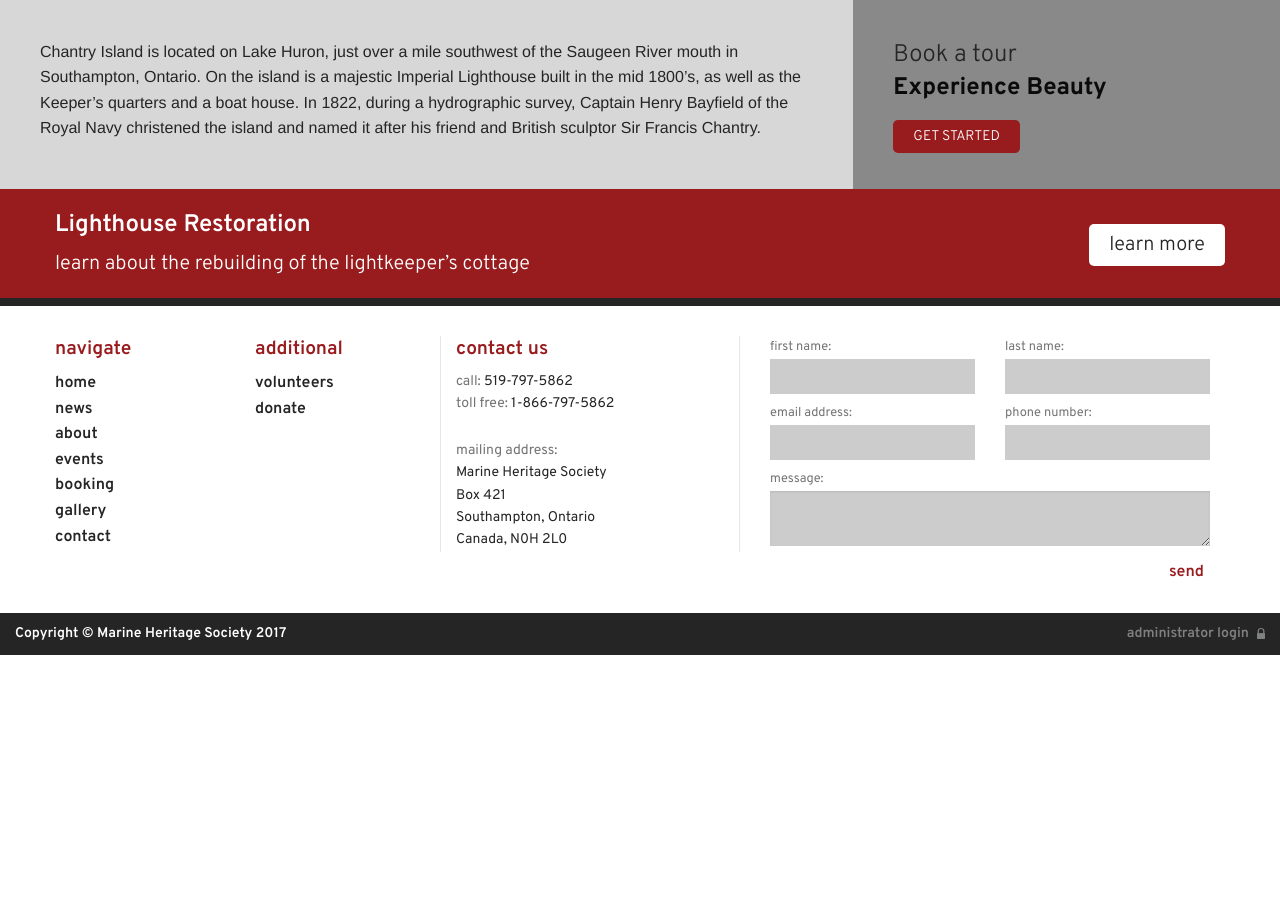
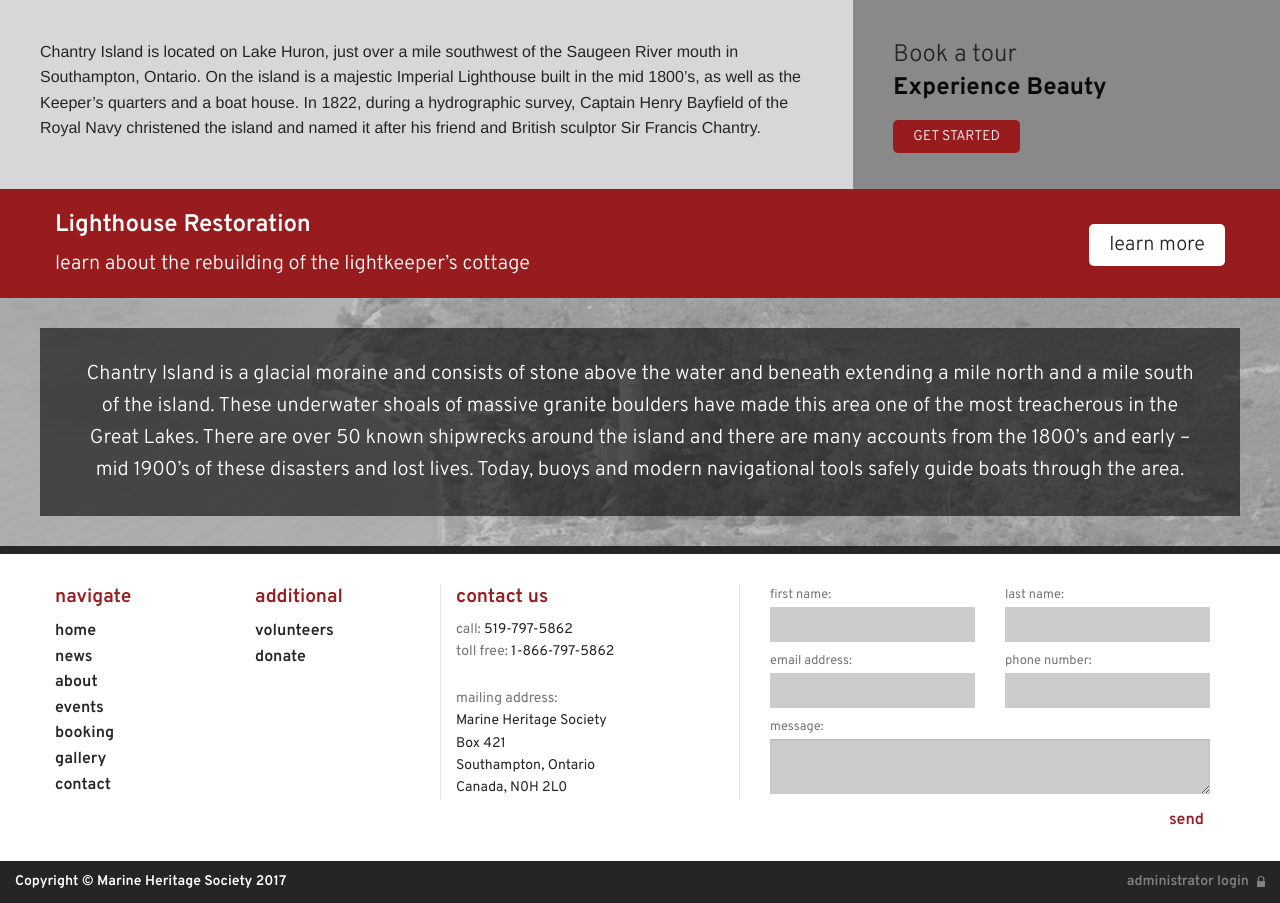
Before and after one commit to ryandys/Chantry_Island, a PHP site: page /about.php in a window 1280 px wide. Shown: the part 415-1318 px from the top of the page. Before the commit the page ends 1070 px from the top, so only its background shows below. Run offline with PHP 8.4, Linux system fonts and the light colour scheme.

Commit message:
continued work on about
added more sections to about

```diff
--- a/about.php
+++ b/about.php
@@ -35,7 +35,7 @@ is a majestic Imperial Lighthouse built in the mid 1800’s, as well as the Keep
 		</div>
 	</div><!--Close Des/Book Row-->
 
-	<div id="restorWrapper">
+	<div id="restorWrapper"><!--Open restoration-->
 		<div class="row">
 			<div class="small-12 medium-8 columns">
 				<h1>Lighthouse Restoration</h1>
@@ -44,6 +44,14 @@ is a majestic Imperial Lighthouse built in the mid 1800’s, as well as the Keep
 
 			<div class="small-12 medium-4 columns">
 				<p><a href="restoration.php">learn more</a></p>
+			</div>
+		</div>
+	</div><!--Close restoration-->
+
+	<div id="extraDesc">
+		<div class="row" id="extraDescCon">
+			<div class="small-12 columns">
+				<p>Chantry Island is a glacial moraine and consists of stone above the water and beneath extending a mile north and a mile south of the island. These underwater shoals of massive granite boulders have made this area one of the most treacherous in the Great Lakes. There are over 50 known shipwrecks around the island and there are many accounts from the 1800’s and early – mid 1900’s of these disasters and lost lives. Today, buoys and modern navigational tools safely guide boats through the area.</p>
 			</div>
 		</div>
 	</div>
--- a/css/app.css
+++ b/css/app.css
@@ -730,6 +730,26 @@
 	background-color: #252525;
 }
 
+#extraDesc {
+	background-color: #b7b7b7;
+	padding: 30px;
+}
+
+#extraDescCon {
+	background-color: rgba(0,0,0,0.6);
+	padding: 30px;
+}
+
+#extraDescCon p {
+	text-align: center;
+	color: #fff;
+	font-family: 'Overpass', sans-serif;
+	font-size: 1em;
+	font-weight: 300;
+	margin: 0;
+	padding: 0;
+}
+
 /*-----Donate-----*/
 #donateInfo {
 	margin-top: 50px;
@@ -1289,6 +1309,18 @@ textarea:focus {
 		text-align: right;
 	}
 
+	#extraDesc {
+		background-color: #b7b7b7;
+		background-image: url(../images/extraDesc_BG.jpg);
+		background-position: center center;
+		background-repeat: no-repeat;
+		background-size: cover;
+	}
+
+	#extraDescCon p {
+		font-size: 1.25em;
+	}
+
 	/*-----Header-----*/
 	#headerWrapper {
 		background: #ffffff;
```
Also changed, not shown: images/extraDesc_BG.jpg (added).
